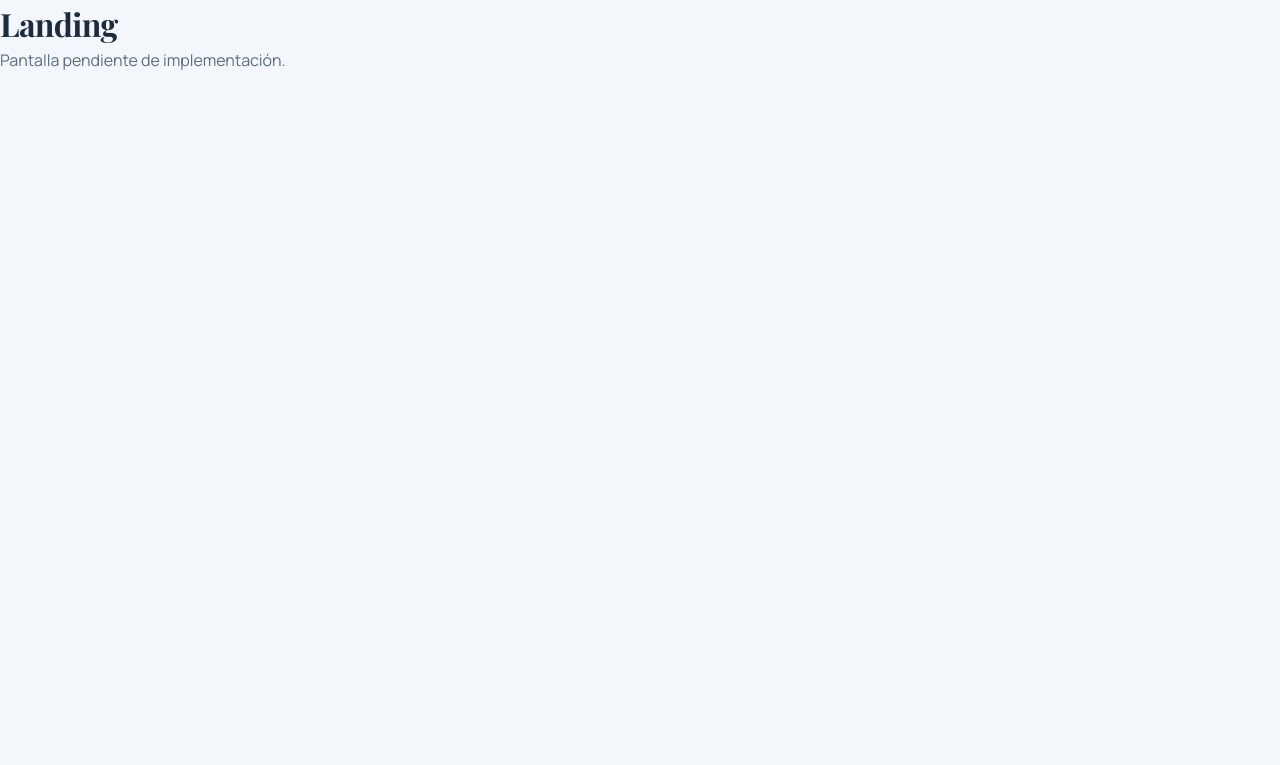
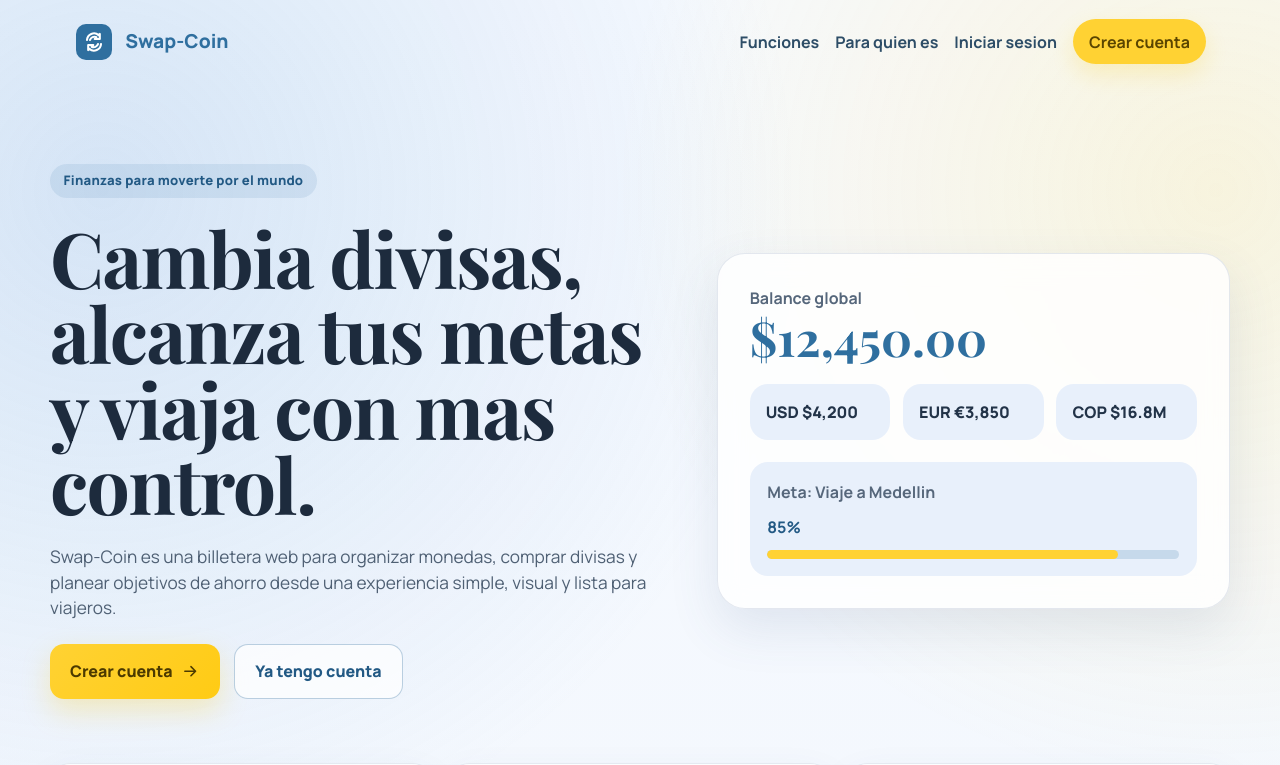
Before and after one commit to swapcoinn-droid/Swap-Coin-Frontend, a React (Vite) app: page / in a window 1280 px wide. Shown: the top 765 px of the page. Built offline with nearby package versions, Linux system fonts and the light colour scheme.

Commit message:
feat: route home to landing page

```diff
--- a/src/router/AppRouter.tsx
+++ b/src/router/AppRouter.tsx
@@ -2,6 +2,7 @@ import { BrowserRouter, Navigate, Route, Routes } from 'react-router-dom'
 
 import { AppLayout } from '../layouts/AppLayout'
 import { DashboardPage } from '../pages/dashboard/DashboardPage'
+import { LandingPage } from '../pages/landing/LandingPage'
 import { RoutePlaceholder } from '../pages/RoutePlaceholder'
 import { LoginPage } from '../pages/auth/LoginPage'
 import { RegisterPage } from '../pages/auth/RegisterPage'
@@ -17,7 +18,7 @@ export function AppRouter() {
         <Routes>
           <Route
             path={routes.home}
-            element={<RoutePlaceholder title="Landing" />}
+            element={<LandingPage />}
           />
 
           <Route element={<GuestGuard />}>
```
